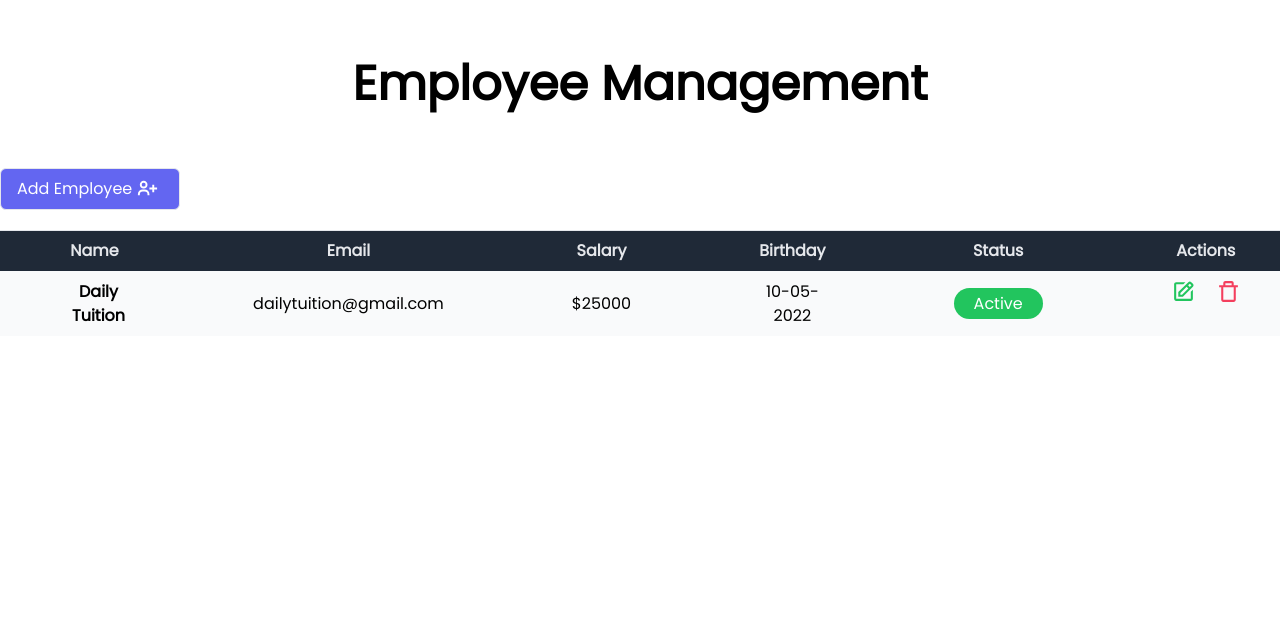
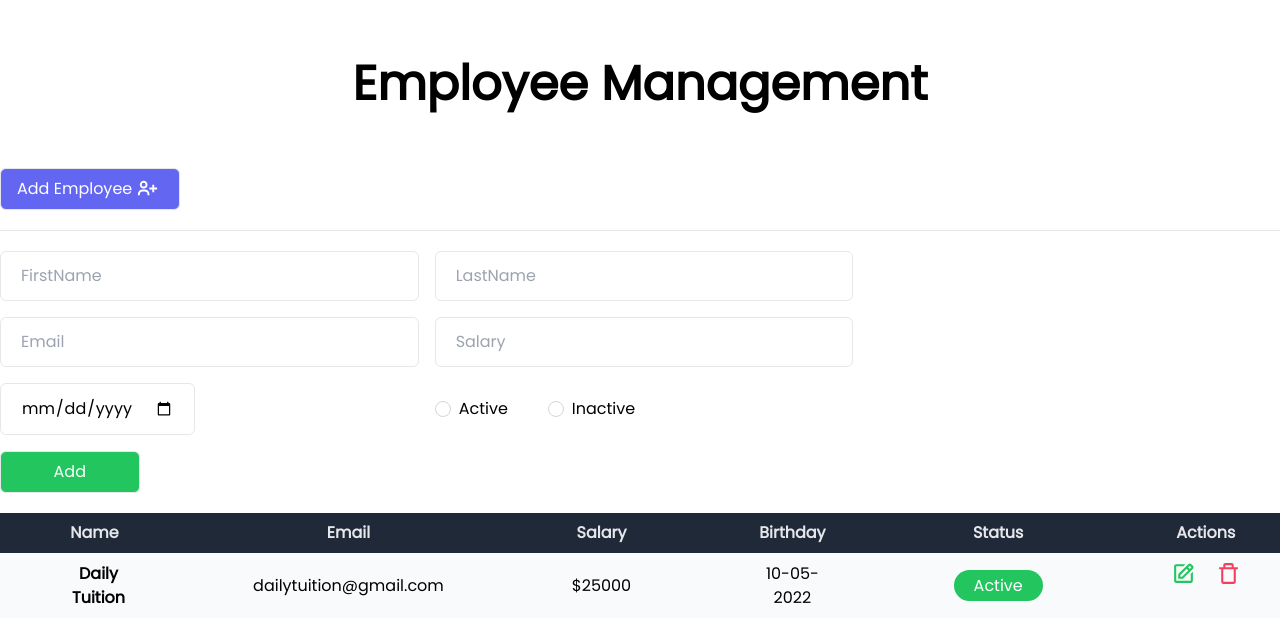
Before and after one commit to NimeshPiyumantha/NextJs_CRUD-with-MongoDB, a Next.js app: page / in a window 1280 px wide. Shown: the top 642 px of the page. Built offline with nearby package versions, Linux system fonts and the light colour scheme.

Commit message:
Add Form

```diff
--- a/src/app/page.js
+++ b/src/app/page.js
@@ -1,4 +1,5 @@
 import { Table } from '@/components/Table';
+import { Form } from '@/components/form';
 import Head from 'next/head'
 import { BiUserPlus } from "react-icons/bi";
 
@@ -23,6 +24,9 @@
       </div>
 
       {/* collapsable form */}
+      <div className="container mx-auto py-5">
+          <Form/>
+        </div>
 
       {/* table */}
       <div className="container mx-auto">
--- /dev/null
+++ b/src/components/Form.js
@@ -0,0 +1,42 @@
+import React from 'react'
+
+export const Form = () => {
+  return (
+    <form className="grid lg:grid-cols-2 w-4/6 gap-4">
+    <div className="input-type">
+        <input type="text" name="firstname" className="border w-full px-5 py-3 focus:outline-none rounded-md" placeholder="FirstName" />
+    </div>
+    <div className="input-type">
+        <input type="text" name="firstname" className="border w-full px-5 py-3 focus:outline-none rounded-md" placeholder="LastName" />
+    </div>
+    <div className="input-type">
+        <input type="text" name="email" className="border w-full px-5 py-3 focus:outline-none rounded-md" placeholder="Email" />
+    </div>
+    <div className="input-type">
+        <input type="text" name="salary" className="border w-full px-5 py-3 focus:outline-none rounded-md" placeholder="Salary" />
+    </div>
+    <div className="input-type">
+        <input type="date" name="date" className="border px-5 py-3 focus:outline-none rounded-md" placeholder="Salary" />
+    </div>
+
+
+    <div className="flex gap-10 items-center">
+        <div className="form-check">
+            <input type="radio" value="Active" id="radioDefault1" name="status" className="form-check-input appearance-none rounded-full h-4 w-4 border border-gray-300  bg-white checked:bg-green-500 checked:border-green-500 focus:outline-none transition duration-200 mt-1 align-top bg-no-repeat bg-center bg-contain float-left mr-2 cursor-pointer" />
+            <label htmlFor="radioDefault1" className="inline-block tet-gray-800">
+                Active
+            </label>
+        </div>
+        <div className="form-check">
+            <input type="radio" value="Inactive" id="radioDefault2" name="status" className="form-check-input appearance-none rounded-full h-4 w-4 border border-gray-300  bg-white checked:bg-green-500 checked:border-green-500 focus:outline-none transition duration-200 mt-1 align-top bg-no-repeat bg-center bg-contain float-left mr-2 cursor-pointer" />
+            <label htmlFor="radioDefault2" className="inline-block tet-gray-800">
+                Inactive
+            </label>
+        </div>
+    </div>
+
+    <button className="flex justify-center text-md w-2/6 bg-green-500 text-white px-4 py-2 border rounded-md hover:bg-gray-50 hover:border-green-500 hover:text-green-500">Add</button>
+
+</form>
+  )
+}
```
